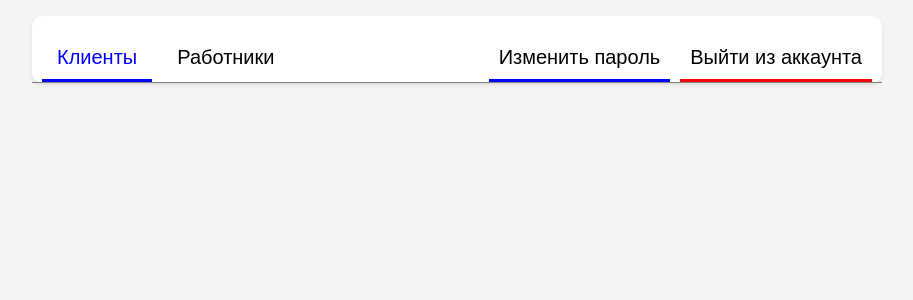
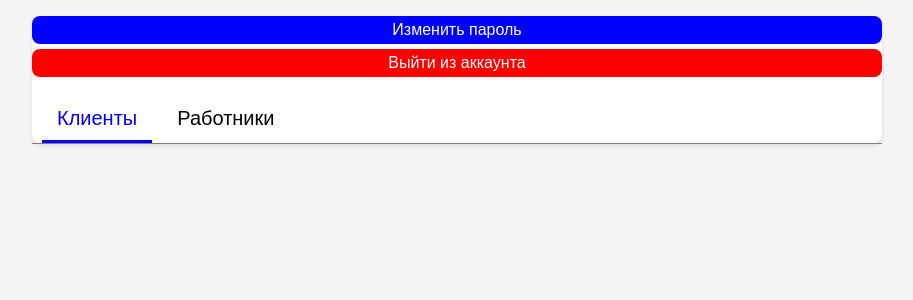
Before and after one commit to gharnyHlopec/Projects, a Django app: template web-application/templates/person_panel/person-panel.html in a window 1280 px wide. Shown: the part 65-365 px from the top of the page, without its empty margins (183-1096 px from the left). Run offline with Django 3.2, Linux system fonts and the light colour scheme; the template is opened without the code that fills it, so the values that code supplies are empty.

Commit message:
minor interface changes

```diff
--- a/web-application/static/css/person_panel.css
+++ b/web-application/static/css/person_panel.css
@@ -58,36 +58,31 @@ border: none;
     display: block;
 }
 .links{
-    display: flex;
-    margin-left:auto;
-    margin-right:0;
-
+    text-decoration: none;
+    margin-top:10px;
 }
 .link{
-    margin-right: 10px;
-    float: right;
-    padding: 10px;
-    cursor: pointer;
-    color: black;
+    display: block;
+    box-sizing: border-box;
+    text-align: center;
+    width: 100%;
     text-decoration: none;
+    padding: 5px;
+    color:white;
+    border-radius: 8px;
+    margin-top: 5px;
+}
+.change-password-link{
+    background-color: rgb(0, 0, 255);
+}
+.change-password-link:hover{
+    background-color: rgb(0, 0, 91);
 }
 .exit-link{
-    border-bottom: 3px solid red;
+    background-color: red;
 }
 .exit-link:hover{
-    color: red;
-}
-.exit-link:active{
-    color: initial;
-}
-.change-password-link{
-    border-bottom: 3px solid blue;
-}
-.change-password-link:hover{
-    color: blue;
-}
-.change-password-link:active{
-    color: initial;
+    background-color: rgb(101, 0, 0);
 }
 @media screen and (max-width: 700px) {
     .tabs > *{
--- a/web-application/templates/person_panel/person-panel.html
+++ b/web-application/templates/person_panel/person-panel.html
@@ -13,13 +13,13 @@
     {% include 'navbar/navbar.html' %}
     {% include 'success_message/success_message.html' %}
     <div class="admin-panel-wrapper">
+        <div class="links">
+            <a class="link change-password-link" href="{% url 'change-password' %}">Изменить пароль</a>
+            <a class="link exit-link" href="{% url 'logout' %}">Выйти из аккаунта</a>
+        </div>
         <ul class="tabs">
             <li class="tab-link active" data-tab="customers">Клиенты</li>
             <li class="tab-link" data-tab="staff">Работники</li>
-            <div class="links">
-                <a class="link change-password-link" href="{% url 'change-password' %}">Изменить пароль</a>
-                <a class="link exit-link" href="{% url 'logout' %}">Выйти из аккаунта</a>
-            </div>
         </ul>
         <div id="customers" class="tab-content active">
             {% for user in users %}
```
